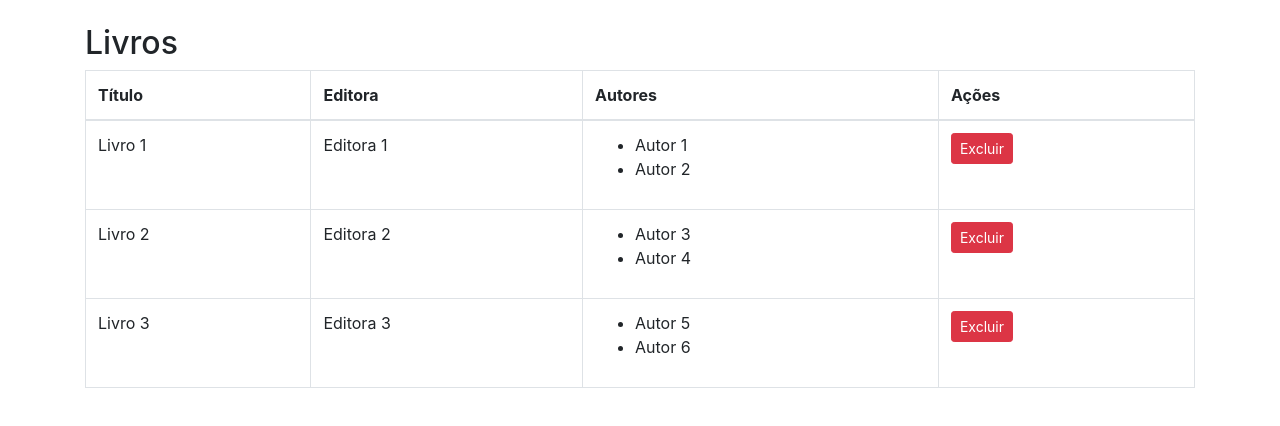
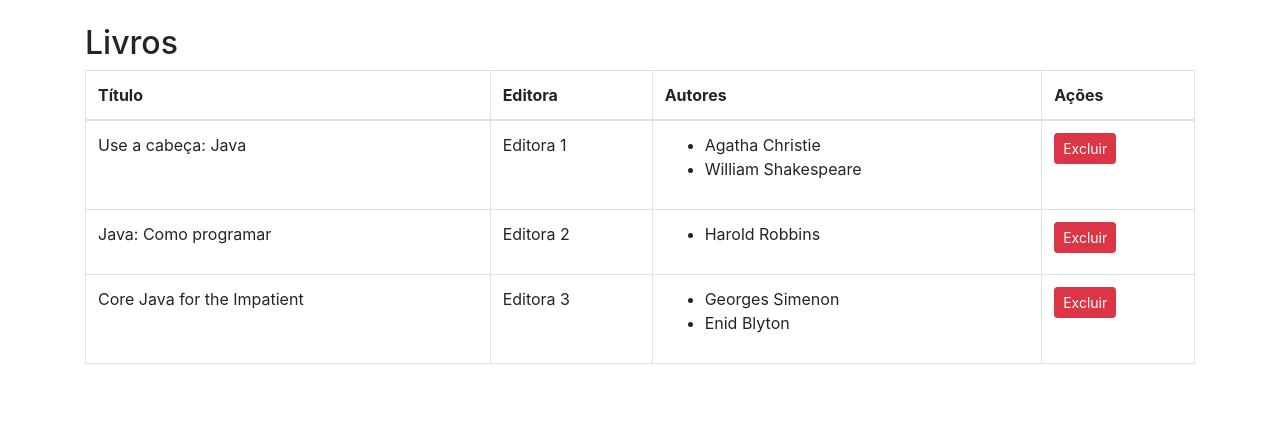
Before and after one commit to cleydsoncavalcanti/estacio-mundo2-nivel4, an Angular app: page / in a window 1280 px wide. Shown: the top 426 px of the page. Built offline with nearby package versions, Linux system fonts and the light colour scheme.

Commit message:
✨ dados livros

```diff
--- a/src/app/controle-livros.service.ts
+++ b/src/app/controle-livros.service.ts
@@ -4,9 +4,21 @@
 @Injectable()
 export class ControleLivrosService {
   private livros: Array<Livro> = [
-    { codigo: 1, codEditora: 1, titulo: 'Livro 1', resumo: 'Resumo do Livro 1', autores: ['Autor 1', 'Autor 2'] },
-    { codigo: 2, codEditora: 2, titulo: 'Livro 2', resumo: 'Resumo do Livro 2', autores: ['Autor 3', 'Autor 4'] },
-    { codigo: 3, codEditora: 3, titulo: 'Livro 3', resumo: 'Resumo do Livro 3', autores: ['Autor 5', 'Autor 6'] }
+  { codigo:1,
+    codEditora: 1,
+    titulo: 'Use a cabeça: Java',
+    resumo:'Começar a aprender a linguagem em um livro como os do Deitel é um tiro no pé, certeza de se tornar um programador burocrático. O Use a Cabeça consegue fazer uma ...',
+    autores: ['Agatha Christie', 'William Shakespeare']},
+   { codigo:2,
+    codEditora: 2,
+    titulo: 'Java: Como programar',
+    resumo:'É um livro muito bom. Até mesmo se você NÃO quiser aprender Java! rs! Na época que o li estava estudando C#, mas seus conceitos de OOP me ajudaram MUITO.',
+    autores:  ['Harold Robbins']},
+   { codigo:3,
+    codEditora: 3,
+    titulo: 'Core Java for the Impatient',
+    resumo:'Core Java for the Impatient, Third Edition, is a complete yet concise guide that reflects all changes through Java SE 17, Oracle\'s latest',
+    autores:  ['Georges Simenon', 'Enid Blyton']},
   ];
 
   // Implemente o método obterLivros com o retorno do vetor livros
```
